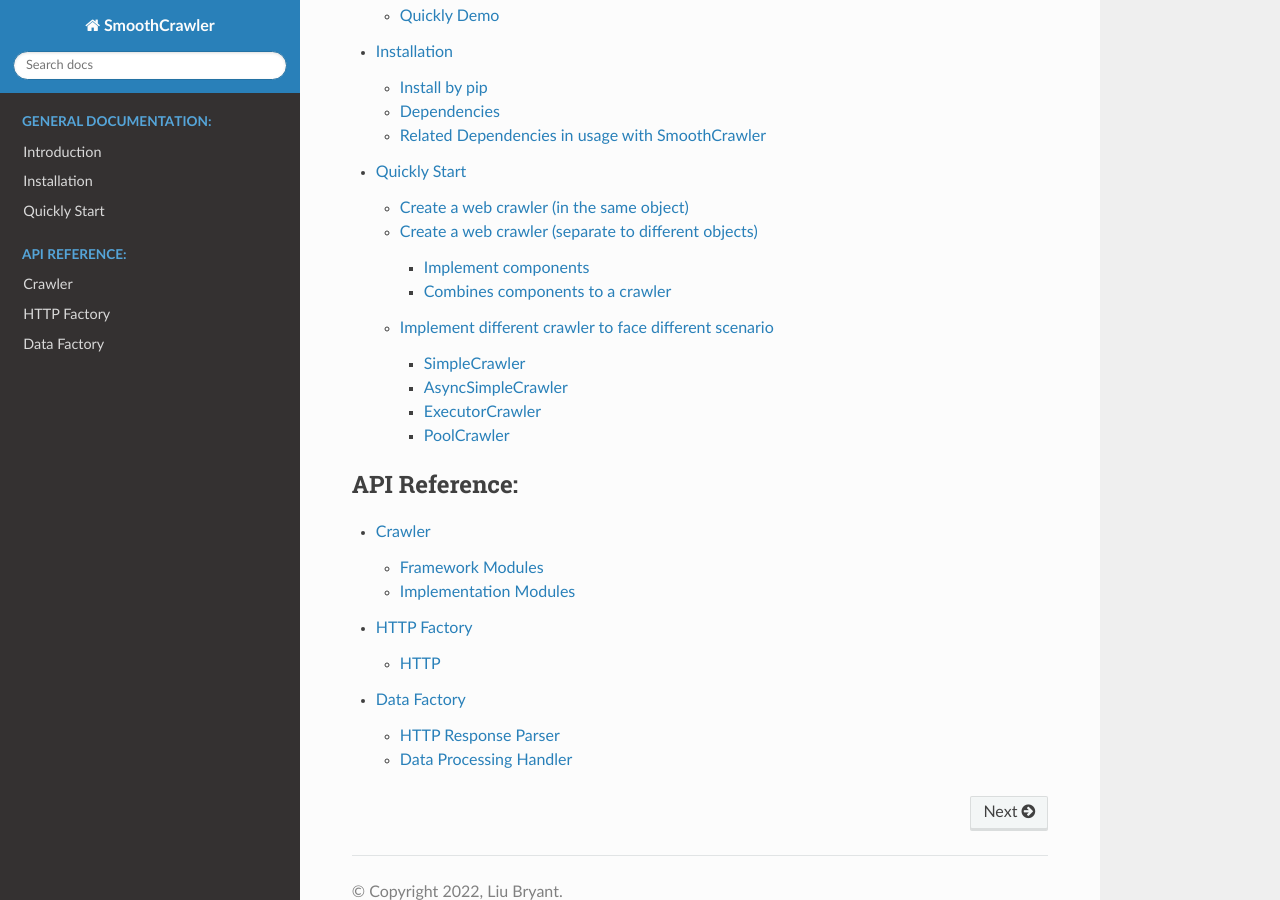
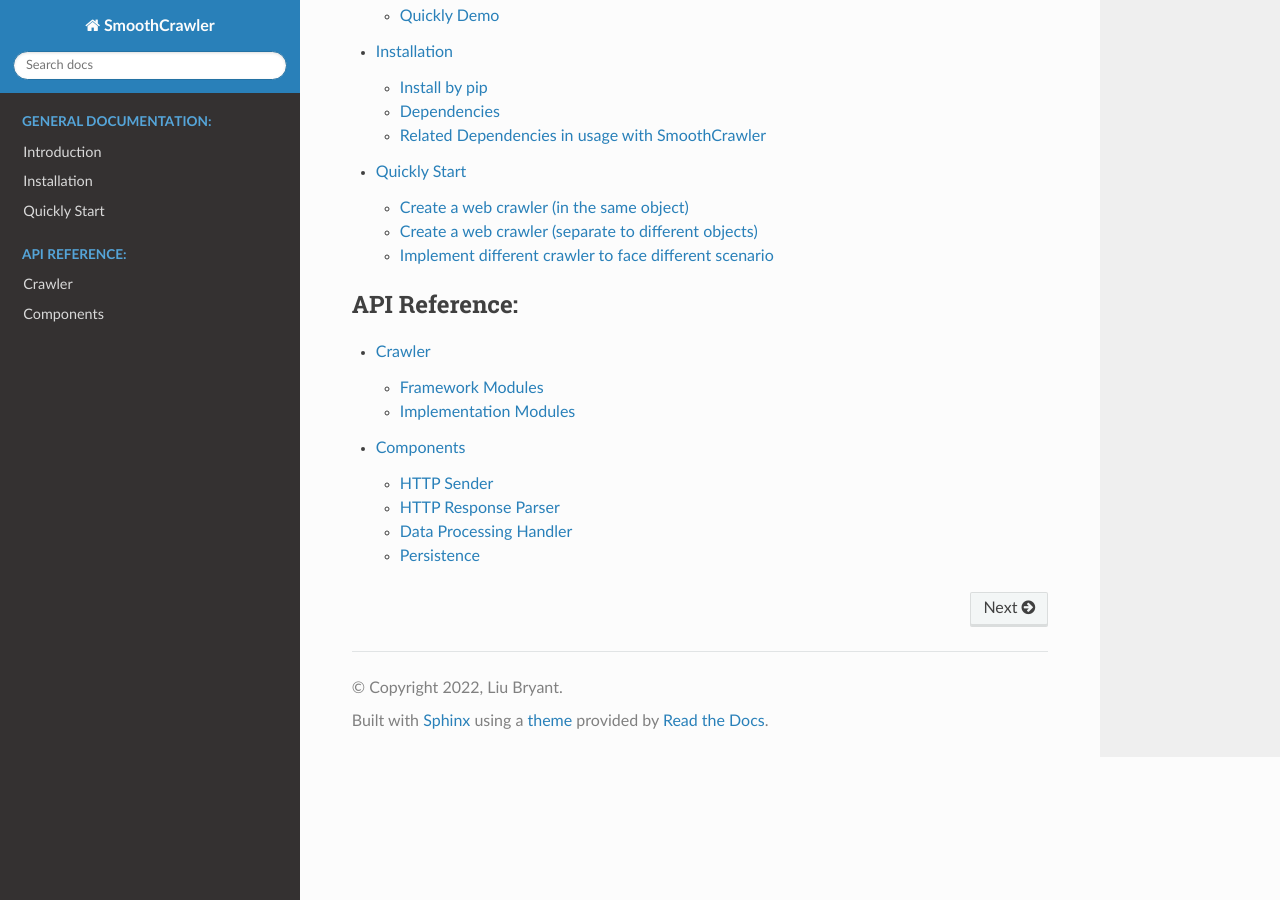
Before and after one commit to Chisanan232/smoothcrawler, a Sphinx documentation site: the page built from docs/source/index.rst, in a window 1280 px wide and 900 px high, scrolled down 540 px. Built offline with Sphinx 7.4.7 and the Read the Docs theme 2.0.0, drawn with Linux system fonts in a browser that asks for light colours; pages that are not in the unit, such as notebooks, are missing from menus.

Commit message:
[Breaking Change] (docs) Move topic 'HTTP', 'Data Processing' and 'Persistence' to 'Components of Crawler'. [skip ci]

```diff
--- a/docs/source/index.rst
+++ b/docs/source/index.rst
@@ -34,11 +34,10 @@
    :maxdepth: 2
    :caption: API Reference:
 
+   URL </api_reference/url.rst>
    Crawler </api_reference/crawler.rst>
-   URL </api_reference/url.rst>
-   HTTP Factory </api_reference/http_handler.rst>
-   Data Factory </api_reference/data_handler.rst>
-   Persistence Factory </api_reference/persistence.rst>
+   Factory </api_reference/factory.rst>
+   Components </api_reference/components.rst>
 
 
 
```
Also changed, not shown: other parts of docs/source/index.rst (+1 -1 lines), docs/source/api_reference/components.rst (added, +99 -0 lines), docs/source/api_reference/data_handler.rst (deleted, +0 -42 lines), docs/source/api_reference/http_handler.rst (deleted, +0 -24 lines).
